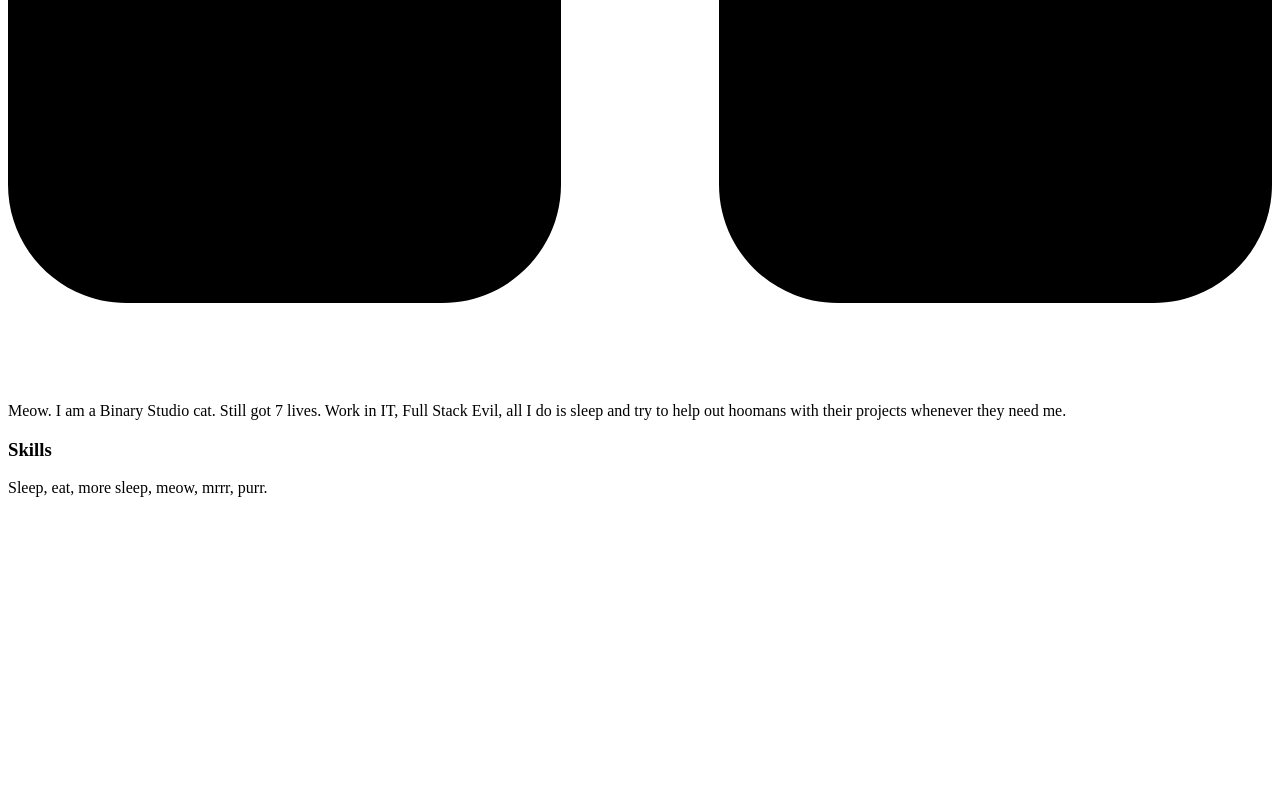
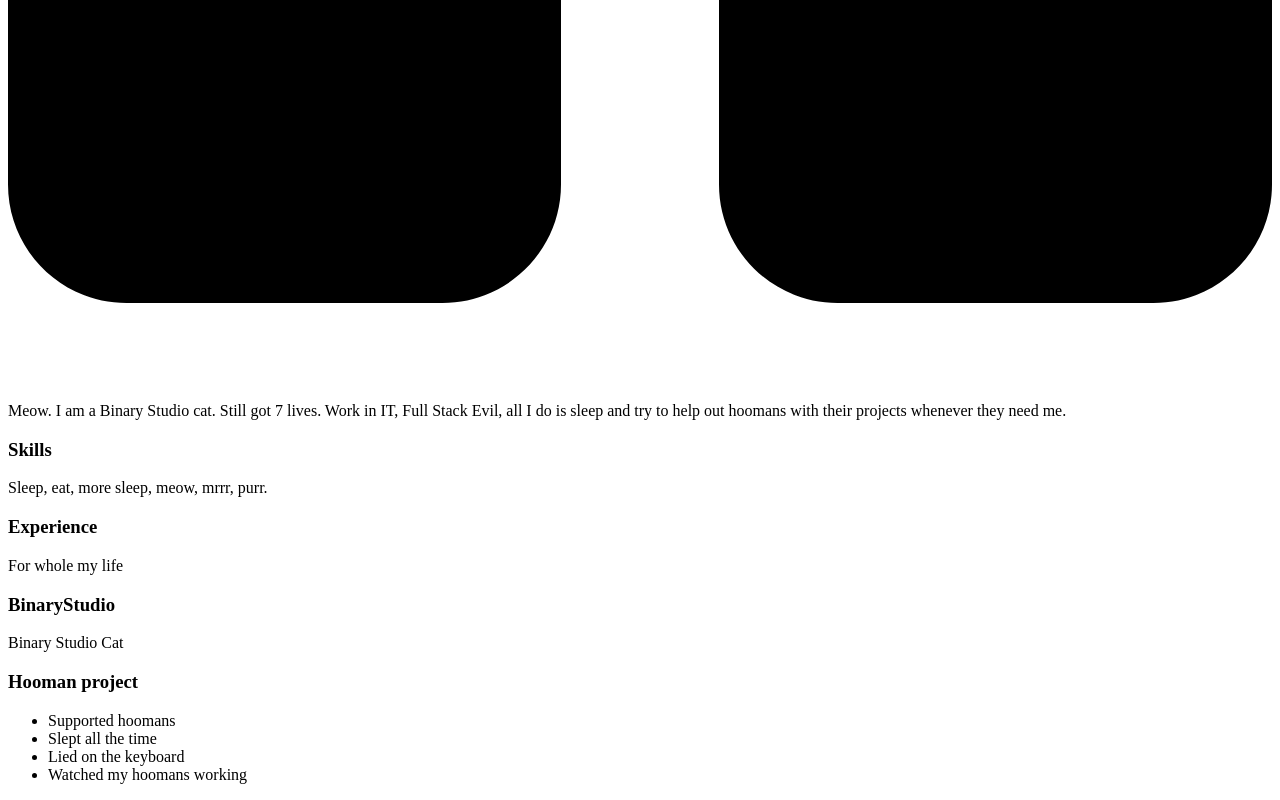
Before and after one commit to ksusha21m/homepage, a plain HTML site: page index.html in a window 1280 px wide. Shown: the part 2755-3555 px from the top of the page. Before the commit the page ends 3268 px from the top, so only its background shows below. Drawn offline with Linux system fonts and the light colour scheme.

Commit message:
Added some experiences

```diff
--- a/index.html
+++ b/index.html
@@ -72,5 +72,25 @@
           </div>
         </div>
       </div>
+      <div class="experiences">
+        <h3 class="experiences__header">Experience</h3>
+        <div class="experiences__company">
+          <div class="experiences__company-header">
+            <span class="experiences__company-header-durability">For whole my life</span>
+            <h3 class="experiences__company-header-name">BinaryStudio</h3>
+          </div>
+
+          <div class="experiences__company-project">
+            <span class="experiences__company-project-role">Binary Studio Cat</span>
+            <h3 class="experiences__company-project-name">Hooman project</h3>
+            <ul class="experiences__company-project-responsibilities">
+              <li>Supported hoomans</li>
+              <li>Slept all the time</li>
+              <li>Lied on the keyboard</li>
+              <li>Watched my hoomans working</li>
+            </ul>
+          </div>
+        </div>
+      </div>
   </body>
 </html>
```
